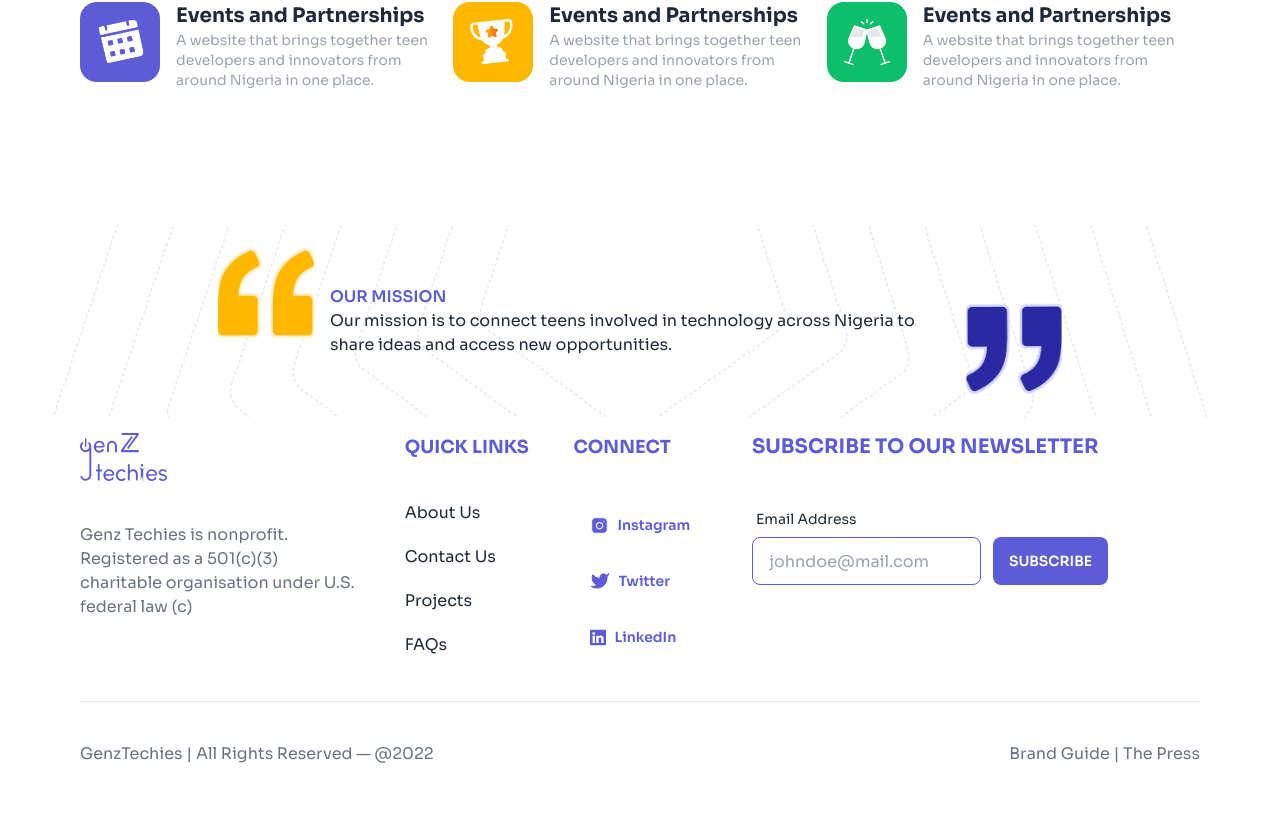
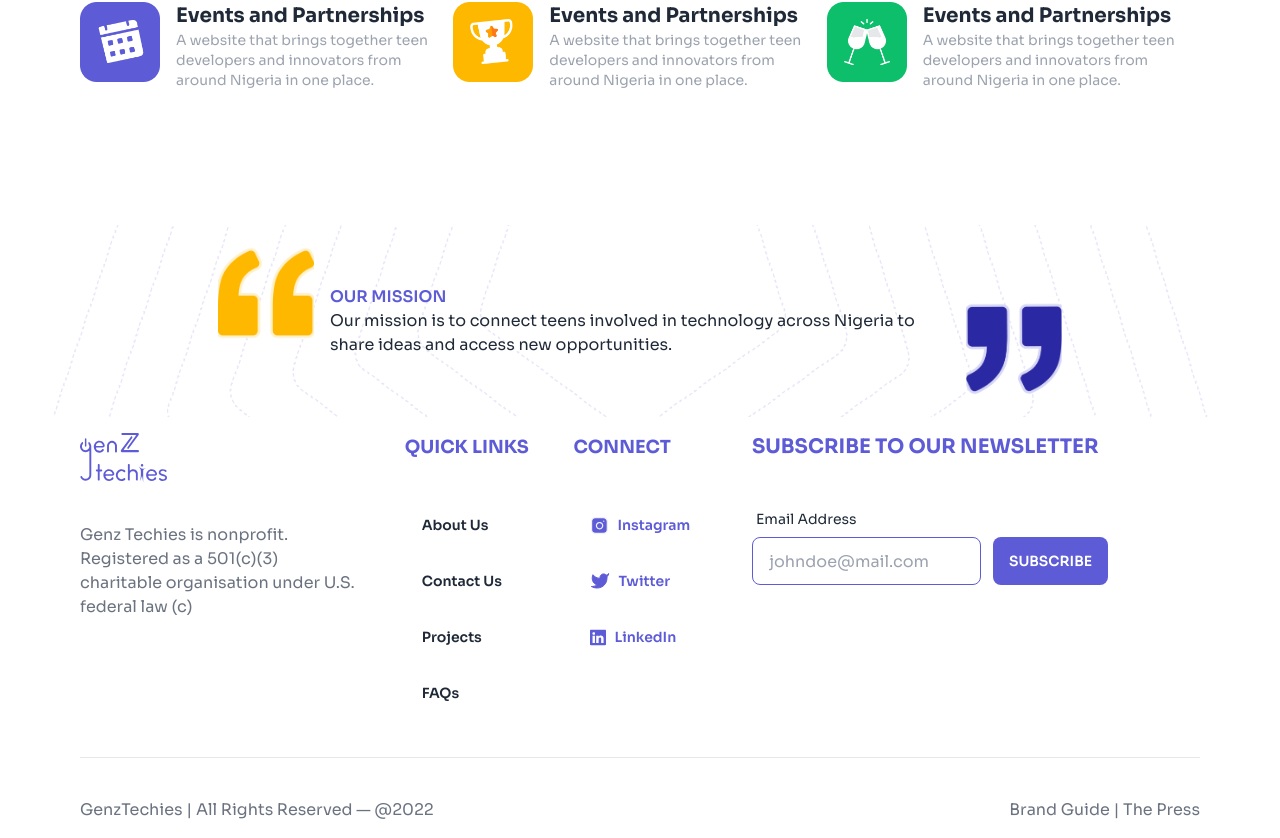
Before and after one commit to GenZtechies/gzt-web, a Next.js app: page / in a window 1280 px wide. Shown: the part 1375-2213 px from the top of the page. Before the commit the page ends 2157 px from the top, so only its background shows below. Built offline with nearby package versions, Linux system fonts and the light colour scheme.

Commit message:
feat: added key to mapped elements

```diff
--- a/components/Sections/Footer/Footer.tsx
+++ b/components/Sections/Footer/Footer.tsx
@@ -62,11 +62,13 @@ const Footer = () => {
                 </div>
                 <div className="space-y-10">
                     <h1 className="font-bold text-primary text-lg uppercase">quick links</h1>
-                    <ul className="space-y-5">
+                    <ul className="space-y-2">
                         {NavLinks.map((link: NavLinksType, index: number) => (
                             <li key={link.url}>
                                 <Link href={link.url}>
-                                    <a>{link.title}</a>
+                                    <a>
+                                        <button className="btn btn-ghost capitalize hover:bg-transparent">{link.title}</button>
+                                    </a>
                                 </Link>
                             </li>
                         ))}
--- a/components/Sections/Navbar/Navbar.tsx
+++ b/components/Sections/Navbar/Navbar.tsx
@@ -23,7 +23,7 @@ const Navbar = () => {
             </div>
             <ul className="hidden md:flex items-center space-x-5">
                 {NavLinks.map((link: NavLinksType, index: number) => (
-                    <li>
+                    <li key={link.url}>
                         <Link href={link.url}>
                             <a>
                                 <button className="btn btn-ghost hover:bg-transparent gap-2">
```
